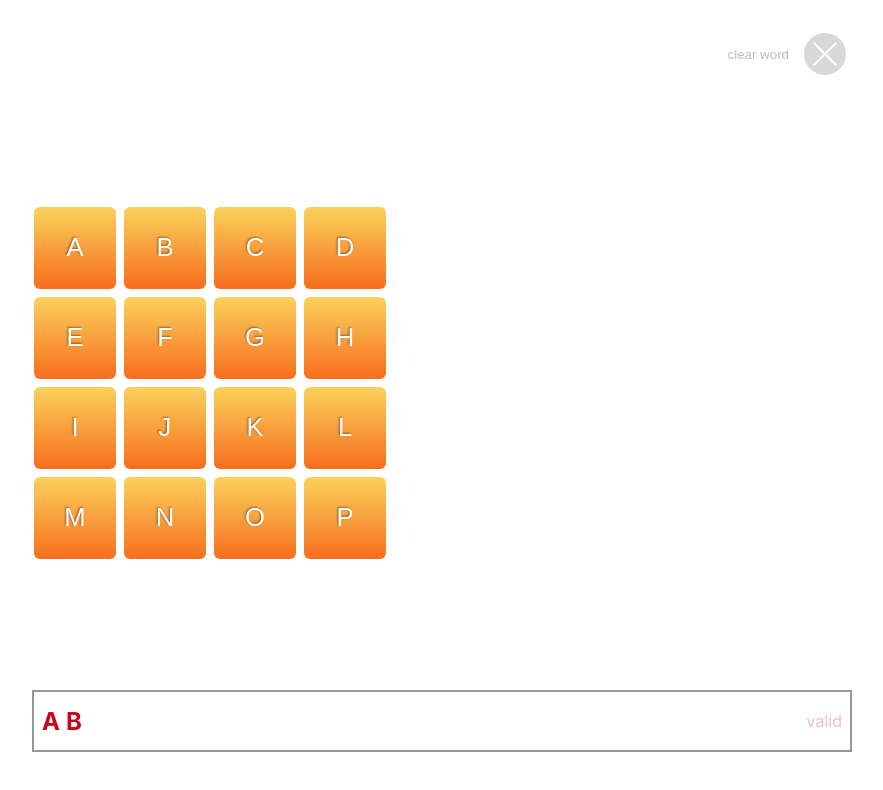
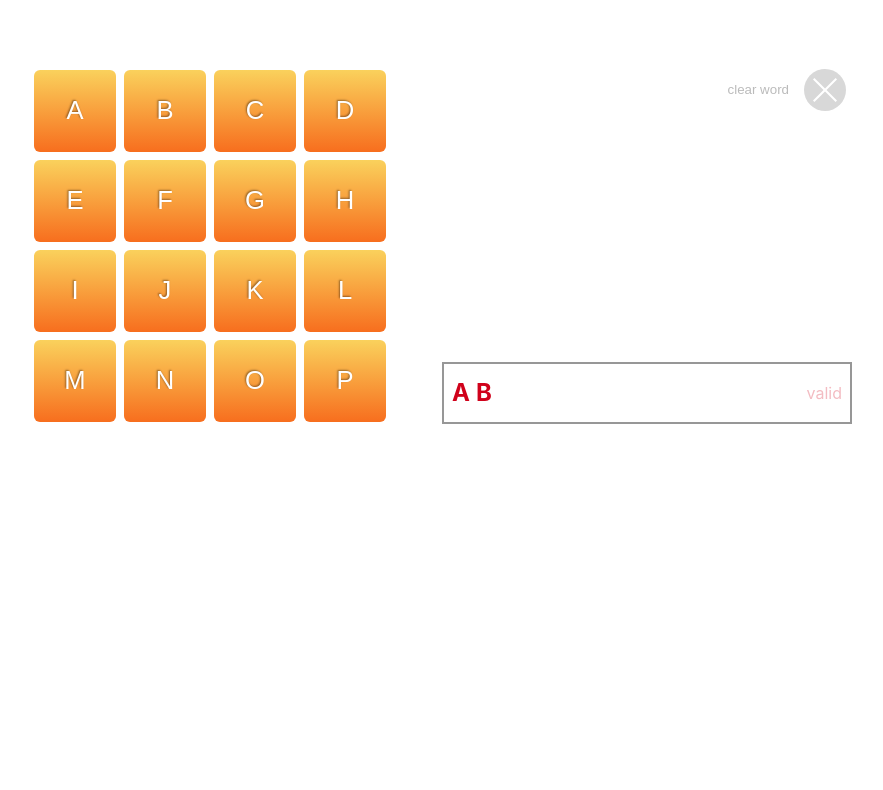
Before and after one commit to rholo/enara-chalenge, a React (Vite) app: page / in a window 1280 px wide. Shown: the top 790 px of the page, without its empty margins (198-1081 px from the left). Built offline with nearby package versions, Linux system fonts and the light colour scheme; a small style sheet from the web is missing.

Commit message:
feat(UI): add grid template

```diff
--- a/src/components/ClearWord.tsx
+++ b/src/components/ClearWord.tsx
@@ -27,12 +27,17 @@ const CloseIcon = styled.span`
 `
 const ClearBtn = styled.button`
   background: transparent;
+  grid-column: 2;
+  grid-row: 2;
   border: none;
   display: flex;
   align-items: center;
   justify-content: flex-end;
   cursor: pointer;
-
+  @media (max-width: 768px)  {
+    grid-column: 1;
+    grid-row:1;
+  }
 `
 const BtnLabel = styled.span`
   color: #bbbbbb;
--- a/src/components/Grid.tsx
+++ b/src/components/Grid.tsx
@@ -1,19 +1,17 @@
 import styled from 'styled-components';
 
 export const Grid = styled.div`
+  grid-column: 1;
+  grid-row: 2 / -1;
   display: grid;
-  grid-area: main;
-  grid-template-columns: repeat(4, 62px);
-  grid-template-rows: repeat(4, 62px);
-  column-gap: 2px;
-  row-gap: 2px;
-  align-self:center;
-  @media (min-width: 768px){
-    grid-template-columns: repeat(4, 86px);
-    grid-template-rows: repeat(4, 86px);
-    column-gap: 4px;
-    row-gap: 4px;
-    align-self: flex-start;
+  grid-template-columns: repeat(4, 86px);
+  grid-template-rows: repeat(4, 86px);
+  grid-gap: 4px;
+  @media (max-width: 768px){
+    grid-template-columns: repeat(4, 62px);
+    grid-template-rows: repeat(4, 62px);
+    grid-gap: 2px;
+    grid-row: 5;
   }
 `
 
--- a/src/components/Layout.tsx
+++ b/src/components/Layout.tsx
@@ -1,13 +1,16 @@
 import styled from "styled-components";
 
 const Main = styled.main`
-  display: flex;
-  flex-direction: column;
-  justify-content: space-between;
+  display: grid;
+  grid-template-columns: repeat(2, 410px);
+  grid-template-rows: repeat(10, .5fr);
   padding: 2em;
   max-width: 820px;
   margin: 0 auto;
-  height: 90vh;
+  @media (max-width: 768px) {
+    grid-template-columns: 1fr;
+    height: 90vh;
+  }
 `
 type ILayout = {
   children: JSX.Element[]
--- a/src/components/Word.tsx
+++ b/src/components/Word.tsx
@@ -2,6 +2,11 @@ import styled from 'styled-components';
 
 const WordBox = styled.div`
   border: 2px solid #979797;
+  grid-column: 2;
+  grid-row: 10;
+  @media(max-width: 768px){
+    grid-column: 1;
+  }
   padding: 8px;
   height: 42px;
   display: flex;
```
